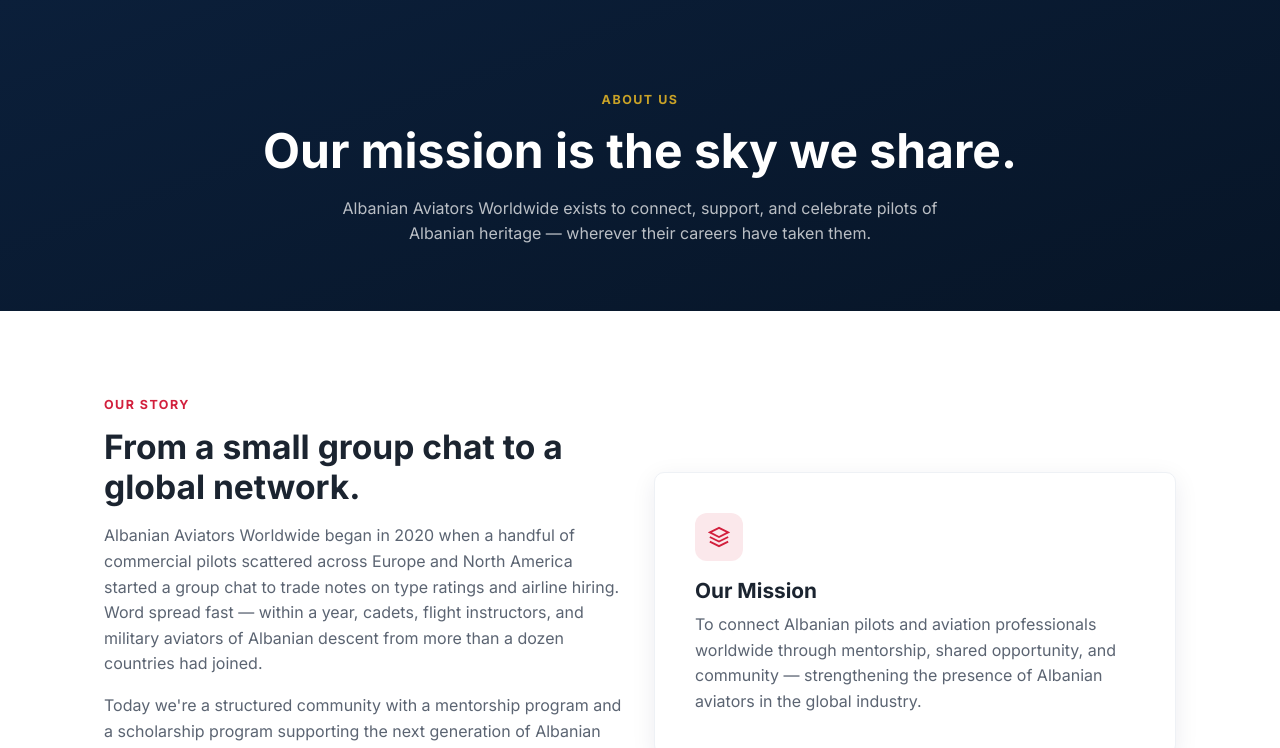
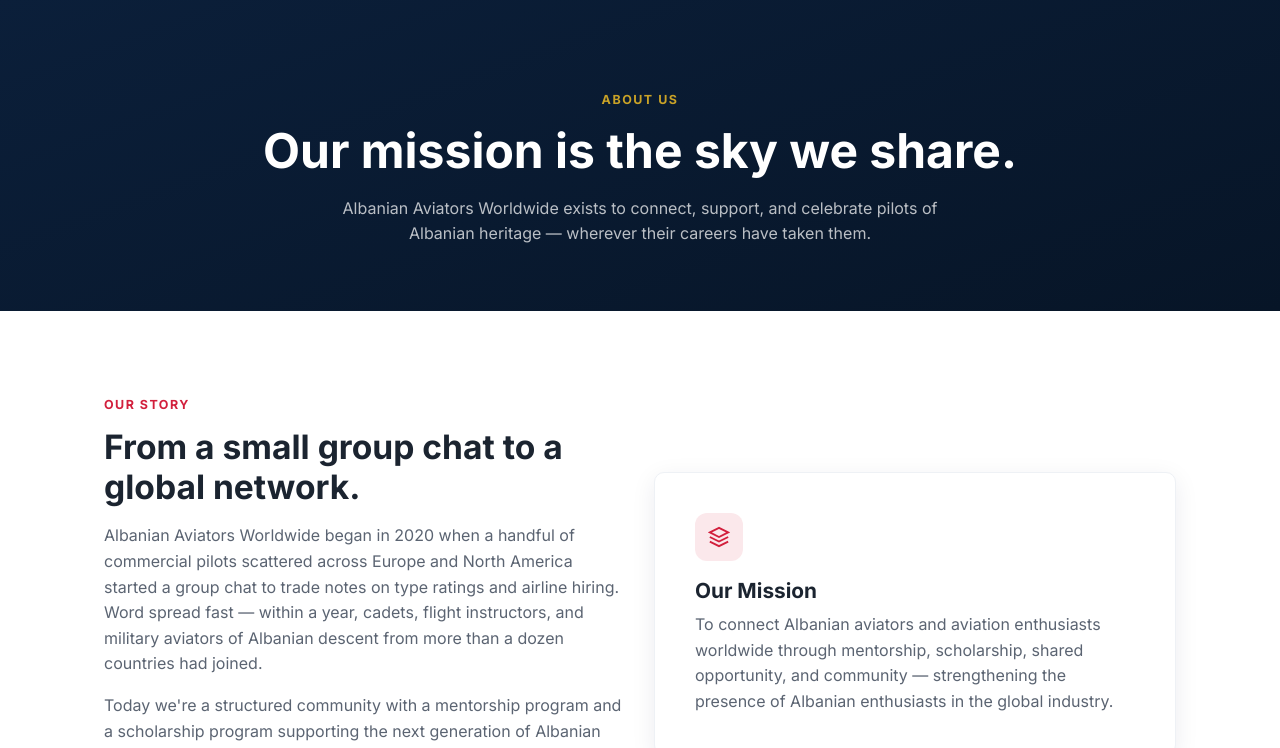
Before and after one commit to bekimdisha/albanian-aviators-worldwide, a plain HTML site: page about.html in a window 1280 px wide. Shown: the part 80-828 px from the top of the page. Drawn offline with Linux system fonts and the light colour scheme.

Commit message:
Update mission statement wording on about page
Co-Authored-By: Claude Sonnet 5 <noreply@anthropic.com>

```diff
--- a/about.html
+++ b/about.html
@@ -54,7 +54,7 @@
           <svg width="22" height="22" viewBox="0 0 24 24" fill="none" stroke="currentColor" stroke-width="2"><path d="M12 2L2 7l10 5 10-5-10-5z"/><path d="M2 17l10 5 10-5"/><path d="M2 12l10 5 10-5"/></svg>
         </div>
         <h3>Our Mission</h3>
-        <p>To connect Albanian pilots and aviation professionals worldwide through mentorship, shared opportunity, and community — strengthening the presence of Albanian aviators in the global industry.</p>
+        <p>To connect Albanian aviators and aviation enthusiasts worldwide through mentorship, scholarship, shared opportunity, and community — strengthening the presence of Albanian enthusiasts in the global industry.</p>
       </div>
     </div>
   </div>
```
